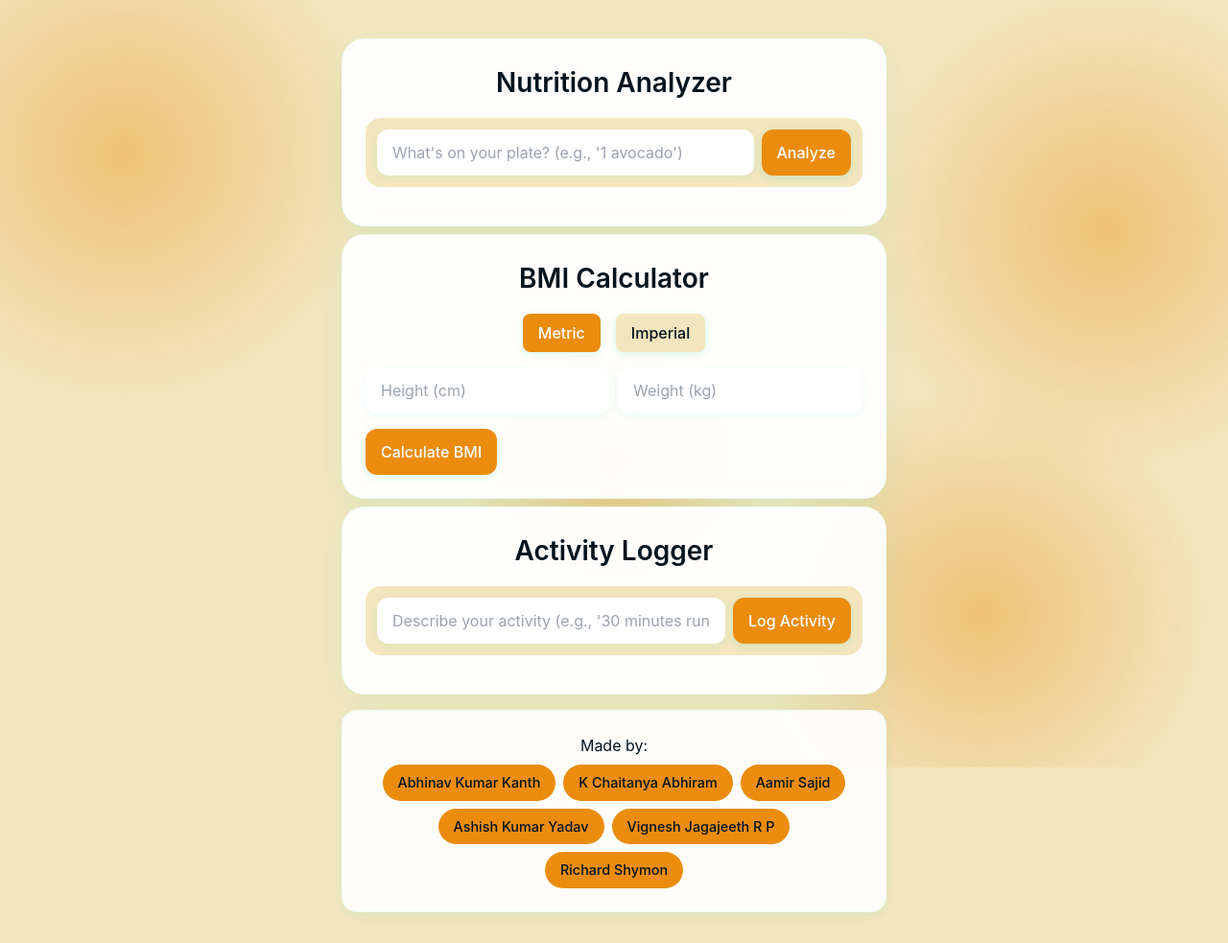
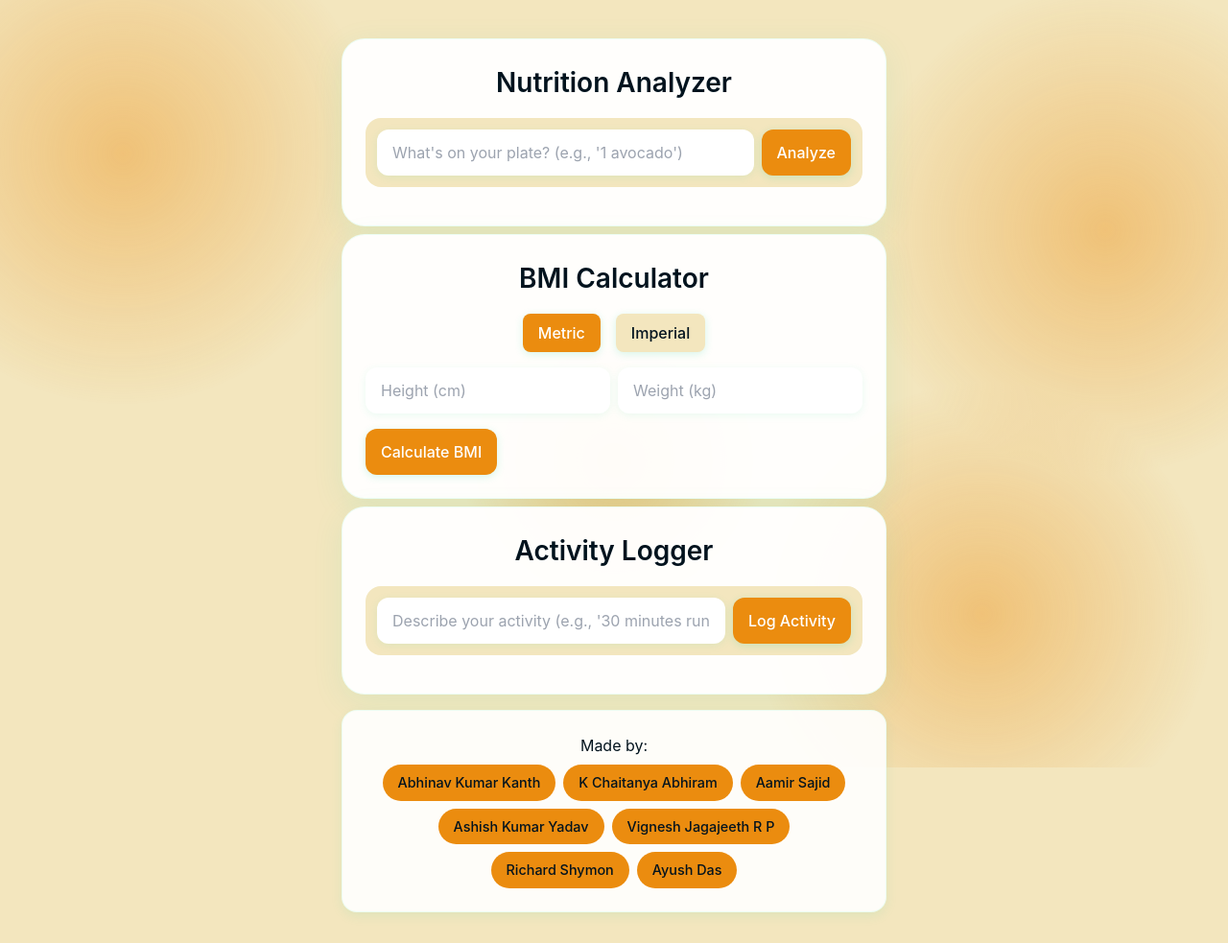
Before and after one commit to abhnvkanth/Nutrition-Activity-BMI-Analyzer, a plain HTML site: page index.html in a window 1280 px wide. Shown: the whole page at 96% size. Drawn offline with nearby package versions, Linux system fonts and the light colour scheme; a web font is replaced by a local one.

Commit message:
Update index.html

```diff
--- a/index.html
+++ b/index.html
@@ -355,6 +355,7 @@
                 <span>Ashish Kumar Yadav</span>
                 <span>Vignesh Jagajeeth R P</span>
                 <span>Richard Shymon</span>
+                <span>Ayush Das</span>
             </div>
         </footer>
     </div>
```
